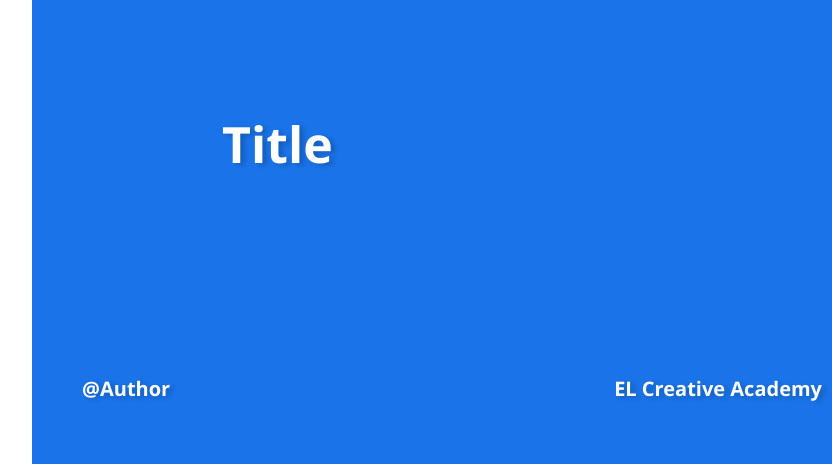
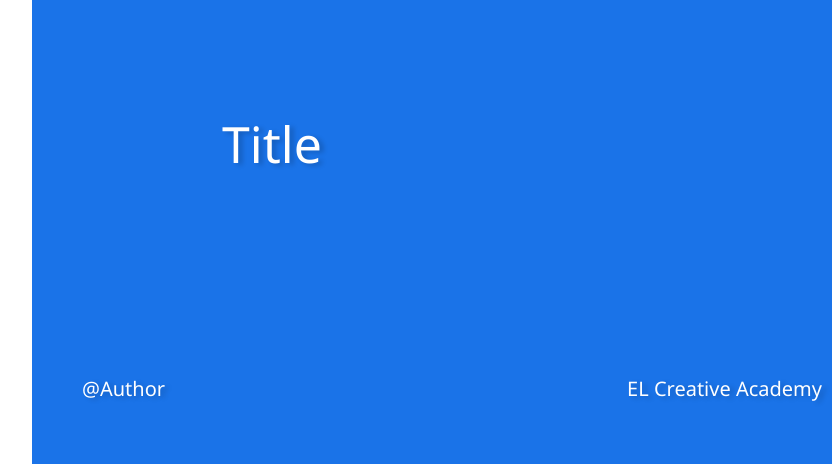
Before and after one commit to elhakimyasya/thumbs, a plain HTML site: page index.html in a window 1280 px wide. Shown: the part 237-701 px from the top of the page, 158-990 px from the left. Drawn offline with Linux system fonts and the light colour scheme; a web font is replaced by a local one.

Commit message:
Update style.css

```diff
--- a/style.css
+++ b/style.css
@@ -82,7 +82,7 @@ body {
 .content-title {
 	font-size: 50px;
 	font-family: 'Google Sans', 'Segoe UI', sans-serif;
-	font-weight: 600;
+	font-weight: 500;
 	padding: 0 140px;
 	text-shadow: 4px 2px 5px rgba(0,0,0,0.2);
 	max-height: 240px;
@@ -99,7 +99,7 @@ body {
 	justify-content: space-between;
 	font-family: 'Google Sans', 'Segoe UI', sans-serif;
 	font-size: 20px;
-	font-weight: 600;
+	font-weight: 500;
 	text-shadow: 4px 2px 5px rgba(0,0,0,0.2);
 	align-items: center;
 	z-index: 999;
```
